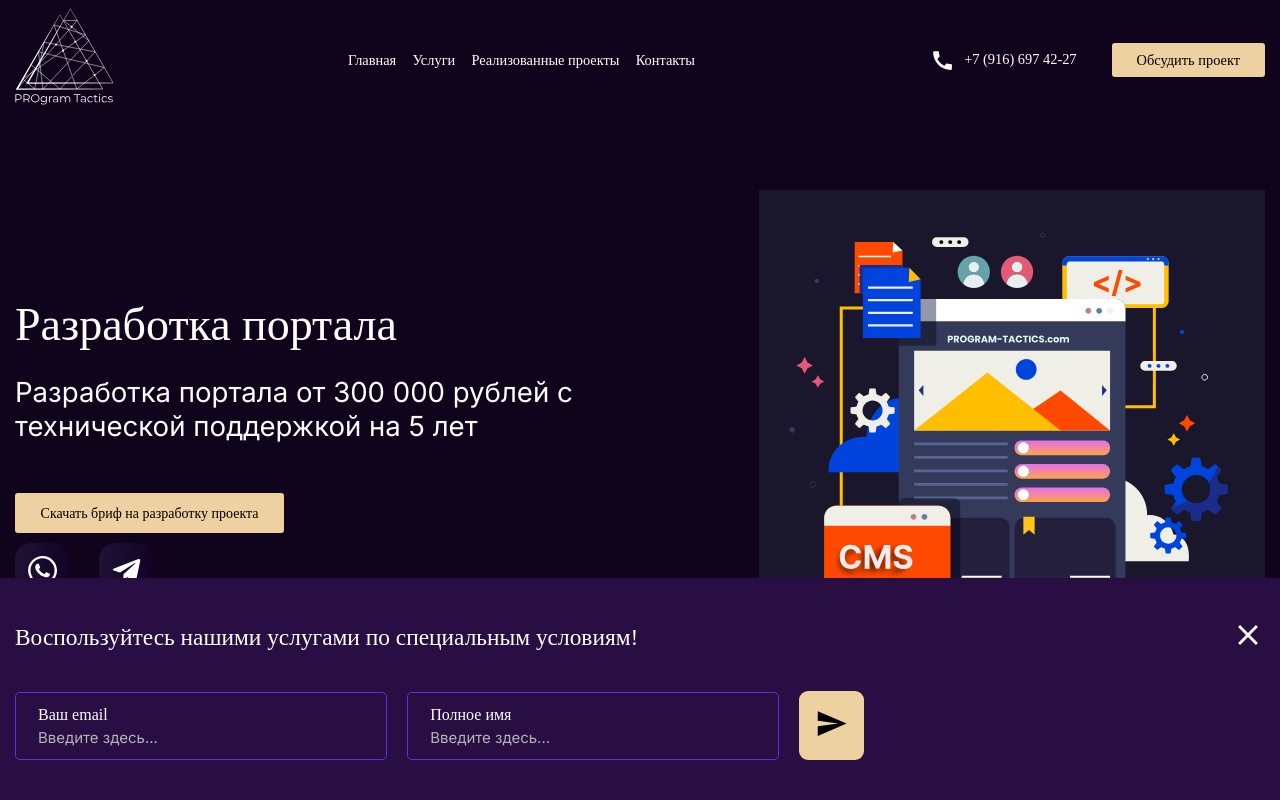
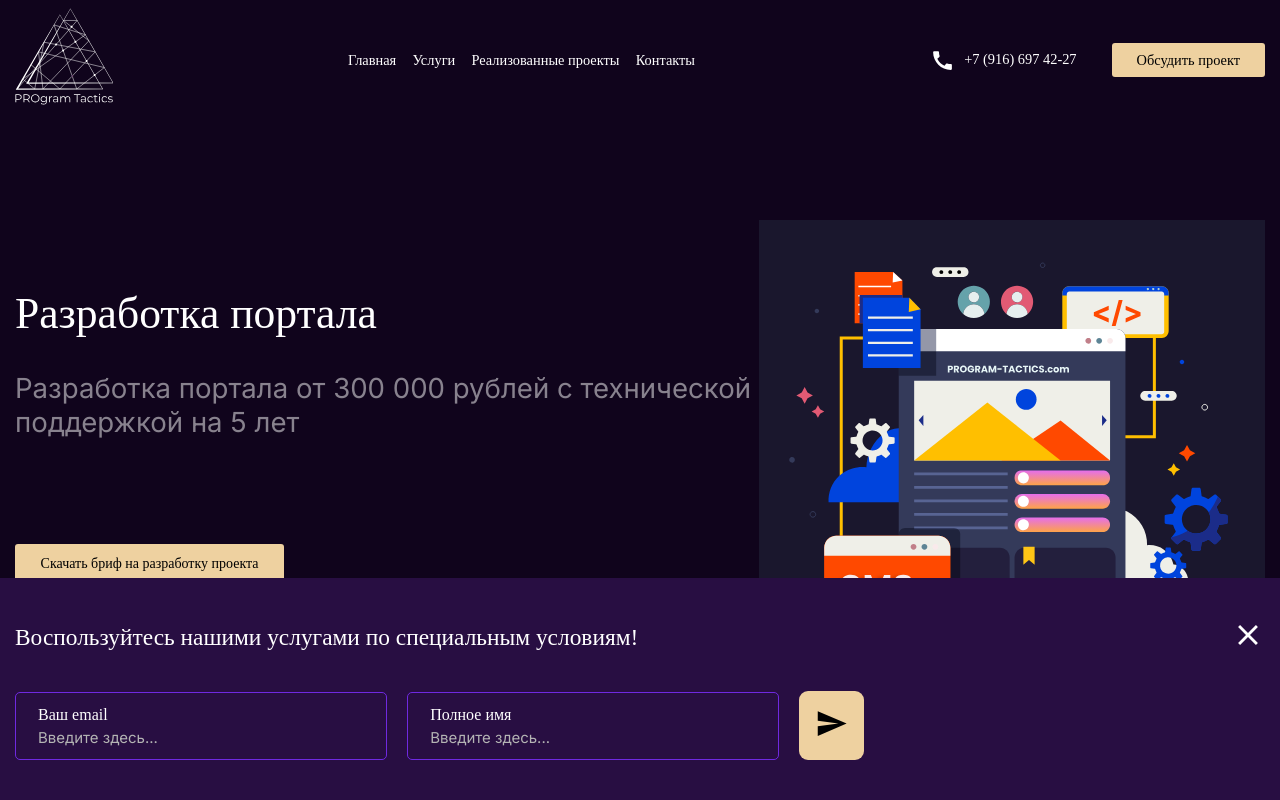
Before and after one commit to Daryyya/new-tactics, a Next.js app: page /portal in a window 1280 px wide. Shown: the top 800 px of the page. Built offline with nearby package versions, Linux system fonts and the light colour scheme; a web font is replaced by a local one.

Commit message:
fix: portal

```diff
--- a/app/components/screens/portal/PortalBanner.module.scss
+++ b/app/components/screens/portal/PortalBanner.module.scss
@@ -2,8 +2,8 @@
 @import "../../../assets/styles/mixins";
 
 .portalBanner {
-  padding-top: 70px;
-  padding-bottom: &0px;
+  padding-top: 100px;
+  padding-bottom: 30px;
 
   .portalBannerBody {
     display: flex;
@@ -17,23 +17,27 @@
     }
 
     .info {
-      max-width: 744px;
+      max-width: 785px;
       h1 {
-        @include adaptiv-value("font-size", 58, 28, 0);
+        @include adaptiv-value("font-size", 54, 28, 0);
         line-height: 128%;
-        margin-bottom: 21px;
+        margin-bottom: 30px;
+
+        @media (min-width: 1600px) {
+          font-size: 48px;
+        }
       }
 
       p {
-        max-width: 711px;
         @include adaptiv-value("font-size", 34, 18, 0);
         line-height: 122.9%;
-        margin-bottom: 50px;
+        color: rgba(255, 255, 255, 0.5);;
+        margin-bottom: 105px;
       }
 
       button {
         @include adaptiv-value("font-size", 16, 11, 0);
-        line-height: 19px;
+        line-height: 128%;
         background: #000;
         background: $yellow;
         @include adaptiv-value("padding-top", 12, 8, 0);
@@ -41,8 +45,8 @@
         @include adaptiv-value("padding-right", 36, 10, 0);
         @include adaptiv-value("padding-left", 36, 10, 0);
         border-radius: 3px;
-        transition: all 0.2s ease;
-        margin-bottom: 10px;
+        transition: all 0.3s ease;
+        margin-bottom: 30px;
 
         &:hover {
           background: $yellowHover;
@@ -52,7 +56,7 @@
 
       .icons {
         display: flex;
-        gap: 30px;
+        gap: 23px;
 
         a {
           background: linear-gradient(
@@ -66,7 +70,7 @@
           align-items: center;
           width: 54px;
           height: 54px;
-          transition: opacity 0.2s ease;
+          transition: opacity 0.3s ease;
           &:hover {
             opacity: 0.5;
           }
```
